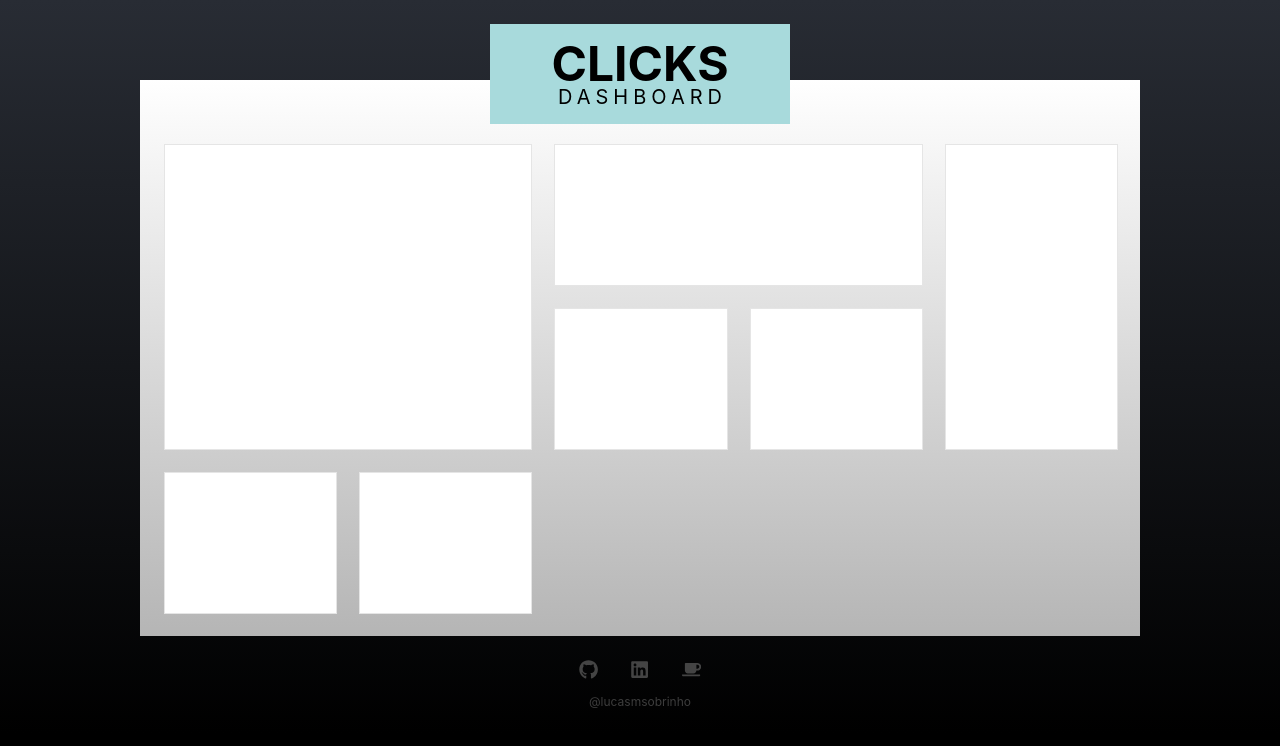
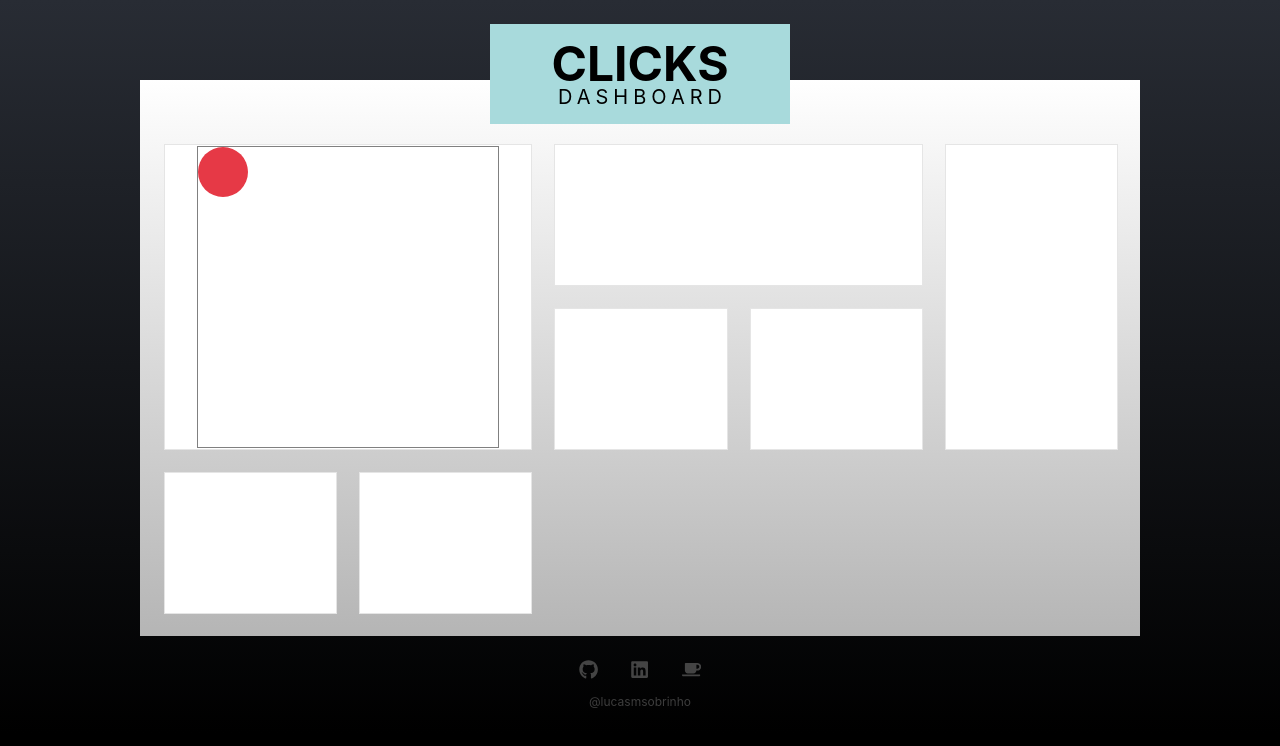
Before and after one commit to lucasmsobrinho/clicks-dashboard, a React (Create React App) app: page / in a window 1280 px wide. Shown: the top 746 px of the page. Built offline with nearby package versions, Linux system fonts and the light colour scheme.

Commit message:
CLicks Interactive Frame bringup

```diff
--- /dev/null
+++ b/src/components/CircleTarget.css
@@ -0,0 +1,8 @@
+.circle-target {
+  background-color: #E63946;
+  color: #282c34;
+  height: 50px;
+  width: 50px;
+  border-radius: 25px;
+  border: none;
+}
--- /dev/null
+++ b/src/components/CircleTarget.js
@@ -0,0 +1,41 @@
+import React, { Component } from 'react';
+import './CircleTarget.css'
+
+class CircleTarget extends Component {
+    constructor(props) {
+        super(props);
+
+        this.state = {
+            posX: 0,
+            posY: 0
+        }
+    }
+
+    changePosition = () => {
+        this.setState({
+            posY: Math.round(250*Math.random()),
+            posX: Math.round(250*Math.random())
+        })
+    }
+
+    clickHandler = (event) => {
+        const {posX, posY} = this.state
+        event.stopPropagation()
+        this.props.registerClick(posX, posY, true)
+        this.changePosition()
+    }
+
+    render() {
+        const {posX, posY} = this.state
+        return (
+            <button className='circle-target'
+                style={{marginTop: posY, marginLeft: posX}}
+                onClick={this.clickHandler}
+            >
+
+            </button>
+        );
+    }
+}
+
+export default CircleTarget;
--- a/src/components/ClicksDataManager.js
+++ b/src/components/ClicksDataManager.js
@@ -1,4 +1,5 @@
 import React, { Component } from 'react';
+import ClicksFrame from './ClicksFrame';
 import './ClicksDataManager.css';
 
 class ClicksDataManager extends Component {
@@ -65,12 +66,19 @@ class ClicksDataManager extends Component {
         this.setState({
             clickData: [...clickData, newClick]
         })
+        console.log(newClick)
     }
 
     render() {
         return (
             <div className="click-data-viewer click-data-grid">
-                <div className="card card-tall card-wide"></div>
+                <div className="card card-tall card-wide">
+                    <ClicksFrame
+                        registerClick={this.registerClick}
+                        startTimer={this.startTimer}
+                        resetTimer={this.resetTimer}
+                    />
+                </div>
                 <div className="card card-wide"></div>
                 <div className="card card-tall"></div>
                 <div className="card"></div>
--- /dev/null
+++ b/src/components/ClicksFrame.css
@@ -0,0 +1,7 @@
+.clickable-frame {
+    background-color: #fff;
+    height: 300px;
+    width: 300px;
+    margin: auto;
+    border: 1px solid gray;
+}
--- /dev/null
+++ b/src/components/ClicksFrame.js
@@ -0,0 +1,30 @@
+import React, { Component } from 'react';
+import CircleTarget from './CircleTarget';
+import './ClicksFrame.css'
+
+class ClicksFrame extends Component {
+    constructor(props) {
+        super(props);
+
+        this.targetRef = React.createRef()
+    }
+
+    clickHandler = (event) => {
+        const {posX, posY} = this.targetRef.current.state
+        this.props.registerClick(posX, posY, false)
+        this.targetRef.current.changePosition()
+    }
+
+    render() {
+        return (
+            <div className='clickable-frame' onClick={this.clickHandler}>
+                <CircleTarget
+                    ref={this.targetRef}
+                    registerClick={this.props.registerClick}
+                />
+            </div>
+        );
+    }
+}
+
+export default ClicksFrame;
```
